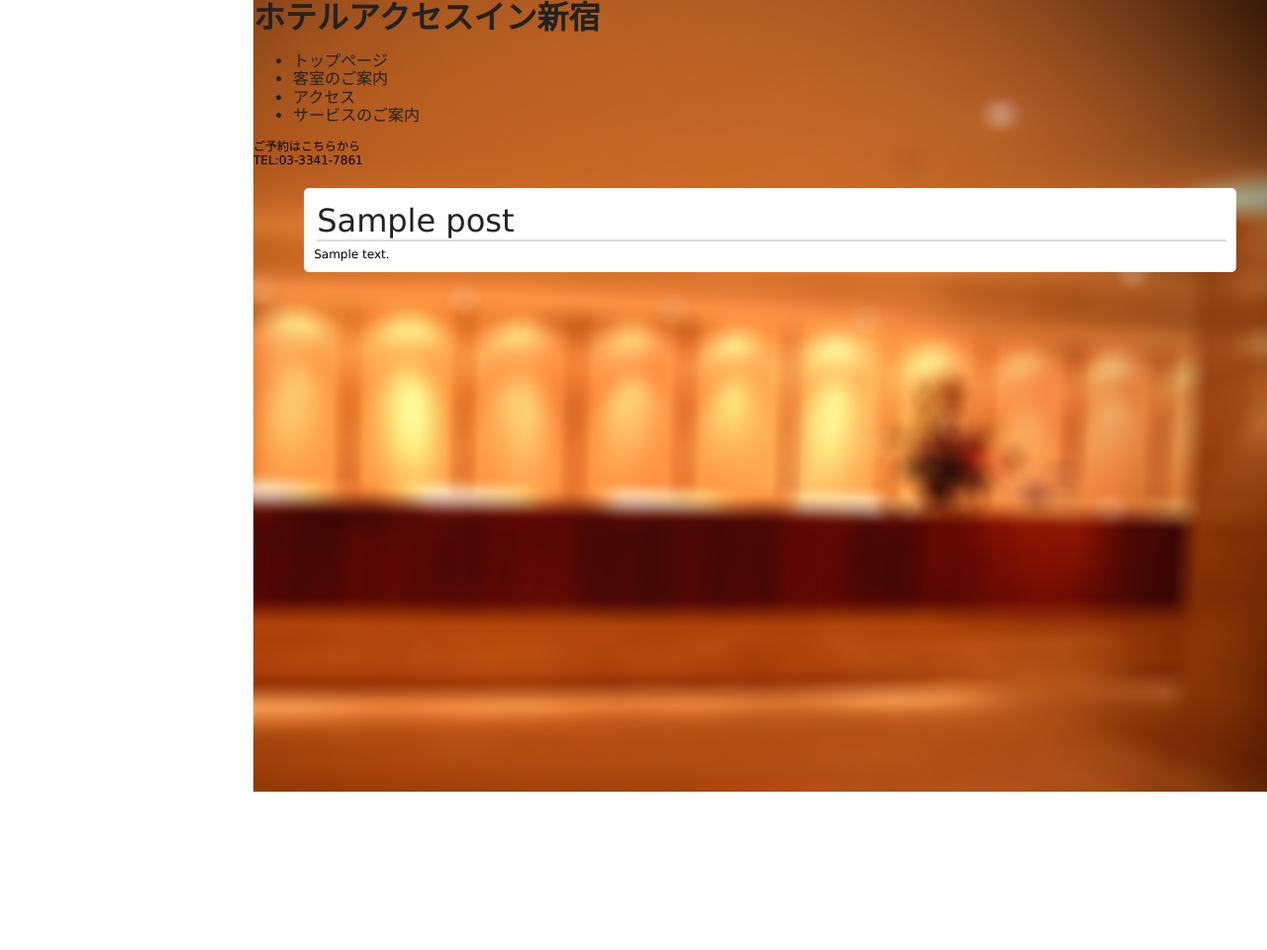
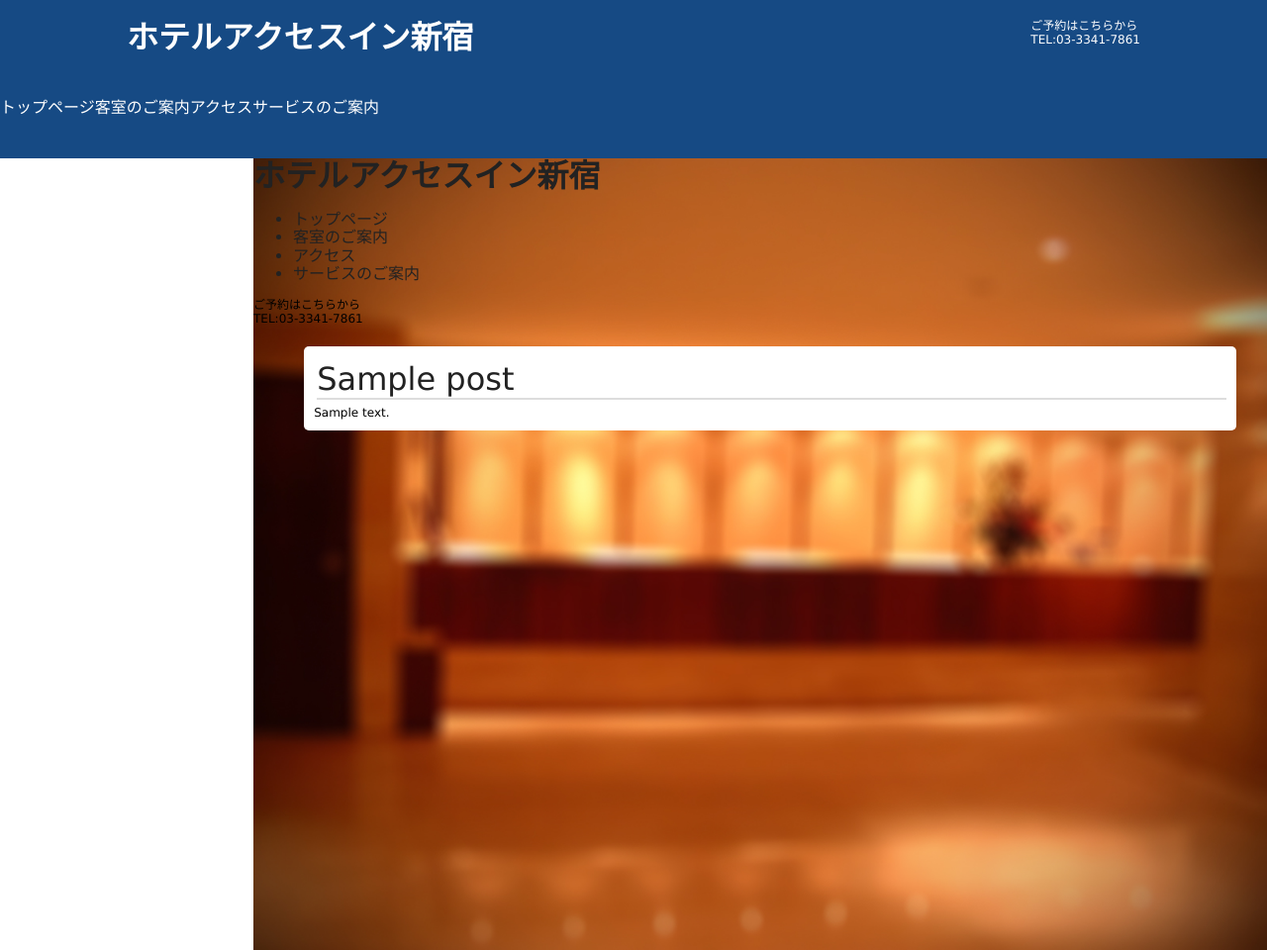
Before and after one commit to aribaba/hotel_web_site, a WordPress theme: template index.php in a window 1280 px wide. Shown: the whole page at 99% size. Before the commit the page ends 800 px from the top, so only its background shows below. Run offline with PHP 8.4 and a stand-in for WordPress, Linux system fonts and the light colour scheme; the site name, menu and one post (Sample post) are stand-ins, and other content is empty; style sheets or scripts are compiled from the project's sources; some libraries are stand-ins or nearby versions.

Commit message:
ヘッダー部分修正 - header内にcontents追加 - nav部分にcontents追加

```diff
--- a/header.php
+++ b/header.php
@@ -26,11 +26,6 @@ echo ' | ' . sprintf('%sページ',
 <meta name="description" content="ホテルアクセスイン新宿">
 <meta name="viewport" content="width=device-width, initial-scale=1">
 
-<script src="//ajax.googleapis.com/ajax/libs/jquery/1.8/jquery.min.js"></script>
-<script src="<?php bloginfo('template_url'); ?>/js/jquery.pjax.js"></script>
-<script src="<?php bloginfo('template_url'); ?>/js/myPjax.js"></script>
-
-
 <link rel="shortcut icon" href="">
 	<?php wp_head(); ?>
 	<!-- Global site tag (gtag.js) - Google Analytics -->
@@ -42,10 +37,48 @@ echo ' | ' . sprintf('%sページ',
 
   gtag('config', 'UA-110145736-1');
 </script>
+
+<div class="header">
+  <div class="header-contents ClearFix">
+  <a class="header__logo header-contents__block" href="<?php echo home_url('/'); ?>">
+    <h1>ホテルアクセスイン新宿</h1>
+  </a>
+    <div class="header__tel header-contents__block">
+      <p>ご予約はこちらから</p>
+      <p>TEL:03-3341-7861</p>
+    </div>
+  </div>
+
+  <div class="navi object-outside">
+    <div class="navi_contents ClearFix">
+      <a class="header-contents__block" href="<?php echo home_url('/'); ?>"><span>トップページ</span></a>
+      <a class="header-contents__block" href="<?php echo home_url('/'); ?>room" ><span>客室のご案内</span></a>
+      <a class="header-contents__block" href="<?php echo home_url('/'); ?>access" ><span>アクセス</span></a>
+      <a class="header-contents__block" href="<?php echo home_url('/'); ?>hotel_info" ><span>サービスのご案内</span></a>
+    </div>
+  </div>
+</div>
+
+<div class="header__image">
+
+      <?php if(is_page('top') ): ?>
+      <!--会社情報ページとアクセス情報に表示させたい内容-->
+      <img class="object-outside" src="<?php echo get_template_directory_uri(); ?>\img\header__image_1.jpg" ; ?>
+
+      <?php elseif(is_page( 'hotel_info' ) ): ?>
+      <img class="object-outside" src="<?php echo get_template_directory_uri(); ?>\img\header__image_1.jpg" ; ?>
+
+      <?php elseif(is_page( 'hotel_info' ) ): ?>
+      <img class="object-outside" src="<?php echo get_template_directory_uri(); ?>\img\header__image_1.jpg" ; ?>
+
+      <?php elseif(is_page( 'access' ) ): ?>
+      <img class="object-outside" src="<?php echo get_template_directory_uri(); ?>\img\header__image_1.jpg" ; ?>
+      <?php else: ?>
+      <!--それ以外に表示させたい内容(入れる内容がない場合は空)-->
+      <?php endif; ?>
+    </div>
 </head>
 	<body>
 		<div id="Wrap">
-				<!-- <header id="Header" class="">
 
-				</header>
- -->
+      <!-- headerとcontentsの間に入れる画像を挿入 -->
--- a/sass/_header.scss
+++ b/sass/_header.scss
@@ -1,11 +1,42 @@
 @charset "UTF-8";
 
-#Header {
+
+.header {
+	background-color: $Color_theme;
+	color: white;
 	display: block;
-	height: 120px;
-	line-height: 120px;
-	font-size: 20px;
+	width: 100%;
+}
+.header-contents{
+	padding: 20px 40px;
 	width: 80%;
 	margin: 0 auto;
-	padding: 10px;
+
 }
+
+.header-contents__block{
+	color: white;
+	display: inline-block;
+}
+
+.header__logo{
+	height: 60px;
+  float: left;
+}
+
+.header__tel{
+	float: right;
+}
+
+.navi {
+	width: 100%;
+	height: 60px;
+}
+
+.navi_contents{
+	width: 80%;
+}
+
+.navi .header-contents__block {
+	float: left;
+}
```
